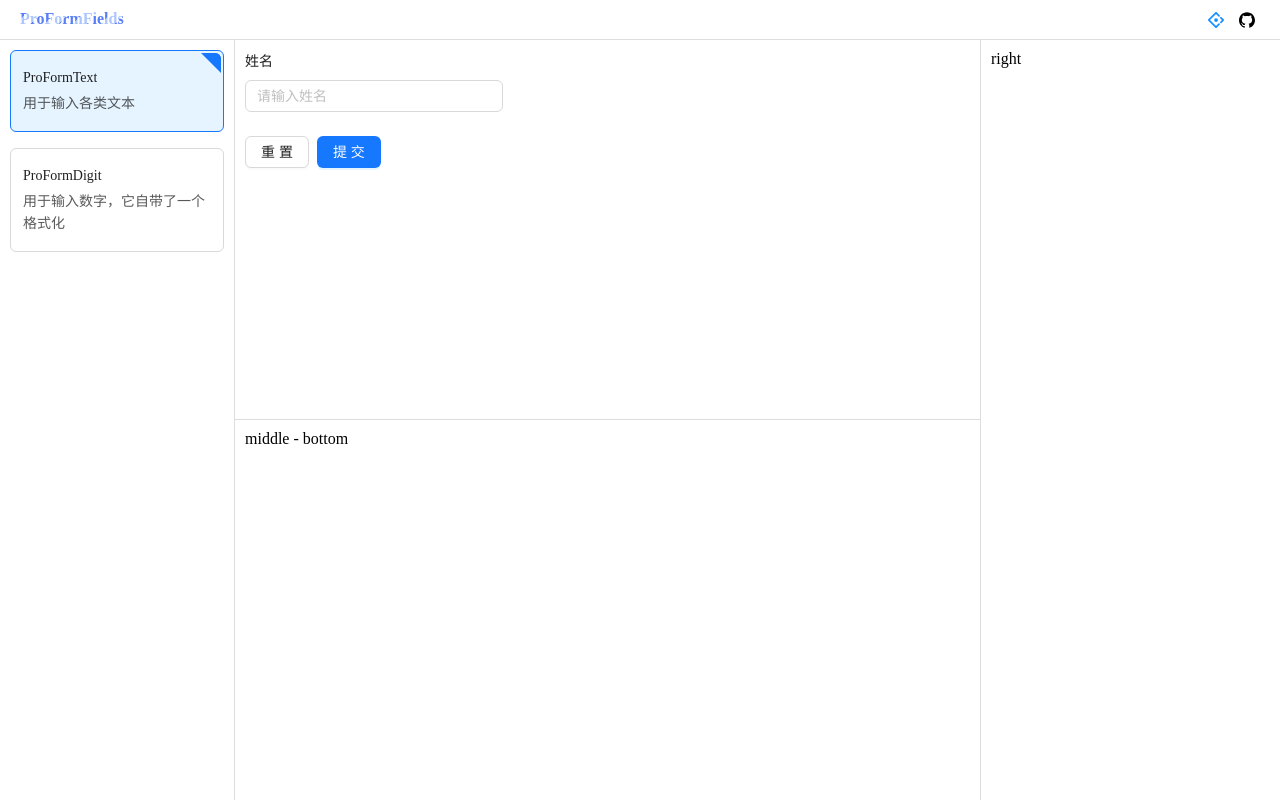
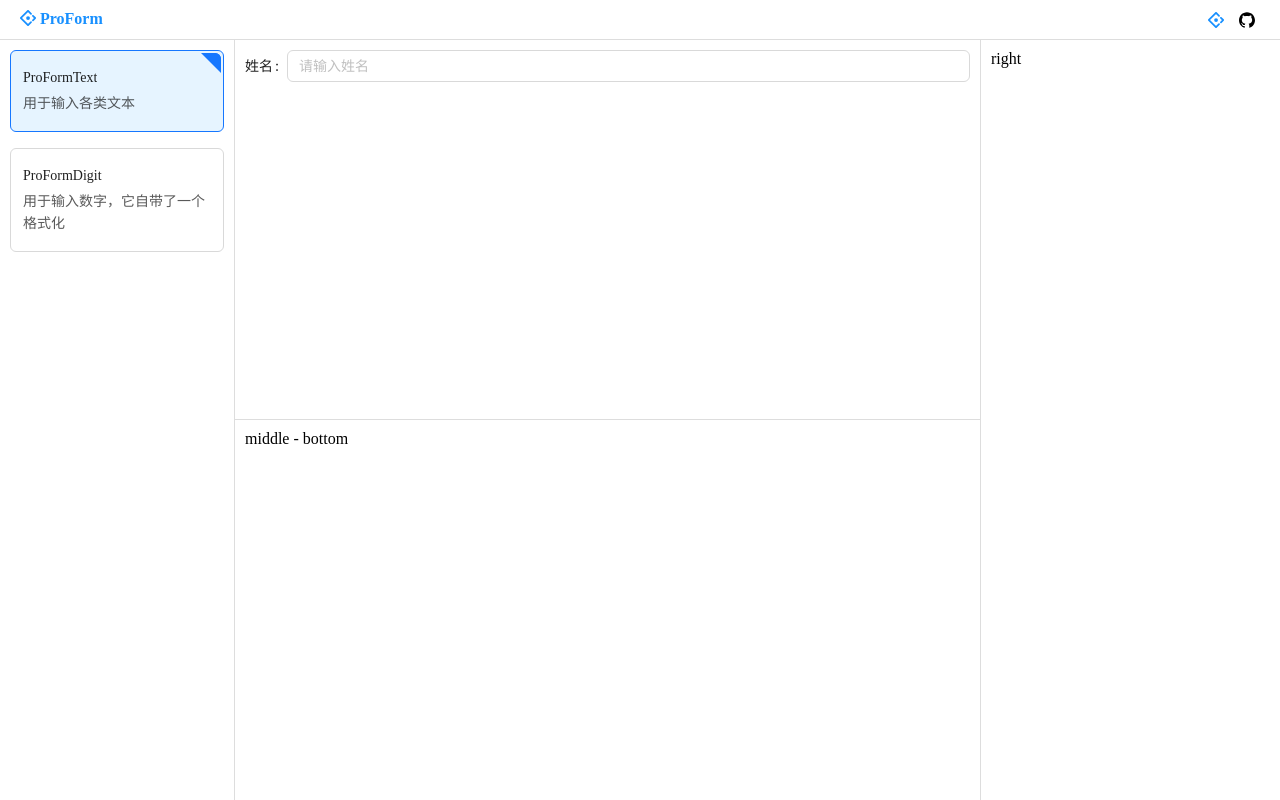
Before and after one commit to ChatGavin/gavin-park, a React (Vite) app: page / in a window 1280 px wide. Built offline with nearby package versions, Linux system fonts and the light colour scheme.

Commit message:
feat:remove form page entry

```diff
--- /dev/null
+++ b/src/view/form/fields/index.jsx
@@ -0,0 +1,15 @@
+import {observer} from "mobx-react-lite";
+import FieldStore from '@store/form/FieldStore.js'
+//
+import {Form} from 'antd';
+
+const App = observer(() => {
+    let ActiveComponent = FieldStore.getActiveComponent();
+    return (
+        <Form>
+            <ActiveComponent/>
+        </Form>
+    );
+})
+
+export default App;
--- a/src/view/form/layout/Header.jsx
+++ b/src/view/form/layout/Header.jsx
@@ -6,14 +6,16 @@ export default function App() {
     return (
         <div className={styles.header}>
             <div className={styles.flex}>
-                <div className={styles.title}>ProFormFields</div>
+                <div className={styles.title}>
+                    <AntDesignOutlined className={styles.title}/> ProForm
+                </div>
                 <div>
                     <Tooltip title="Ant Design">
                         <AntDesignOutlined
                             className={styles.icon}
                             style={{marginRight: '5px', color: '#1890ff'}}
                             onClick={() => {
-                                window.open('https://ant.design/components/overview-cn')
+                                window.open('https://procomponents.ant.design/components')
                             }}/>
                     </Tooltip>
                     <Tooltip title="Github">
--- a/src/view/form/layout/MidTop.jsx
+++ b/src/view/form/layout/MidTop.jsx
@@ -1,20 +1,13 @@
 import styles from './layout.module.css'
-import {observer} from "mobx-react-lite";
-import FieldStore from '@store/form/FieldStore.js'
 //
-import {ProForm, ProFormGroup} from '@ant-design/pro-components';
+import FormFields from '@view/form/fields/index.jsx';
 
-const App = observer(() => {
-    let ActiveComponent = FieldStore.getActiveComponent();
+const App = () => {
     return (
         <div className={styles.midTop}>
-            <ProForm>
-                <ProFormGroup>
-                    <ActiveComponent/>
-                </ProFormGroup>
-            </ProForm>
+            <FormFields/>
         </div>
     );
-})
+}
 
 export default App;
--- a/src/view/form/layout/layout.module.css
+++ b/src/view/form/layout/layout.module.css
@@ -37,11 +37,7 @@
 .title {
     font-size: 16px;
     font-weight: bold;
-    /*斜纹栅栏渐变*/
-    background: repeating-linear-gradient(-45deg, var(--geekblue-5), var(--geekblue-5) 10px, var(--geekblue-3) 10px, var(--geekblue-3) 20px
-    );
-    -webkit-background-clip: text;
-    color: transparent;
+    color: var(--antdblue);
 }
 
 /**/
```
